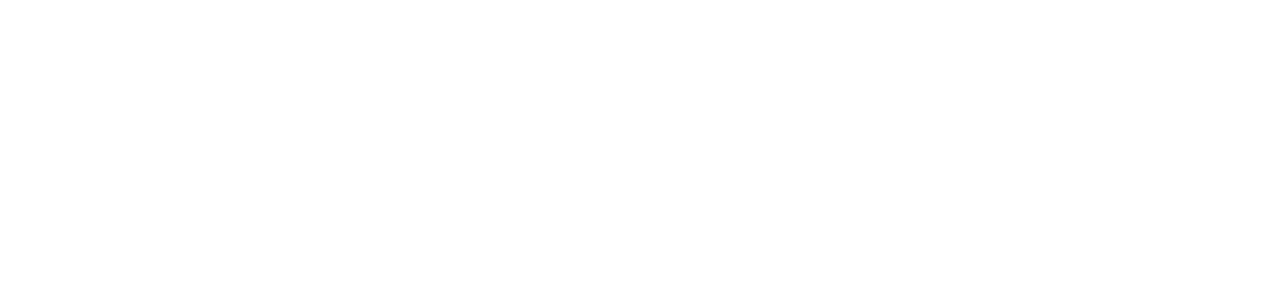
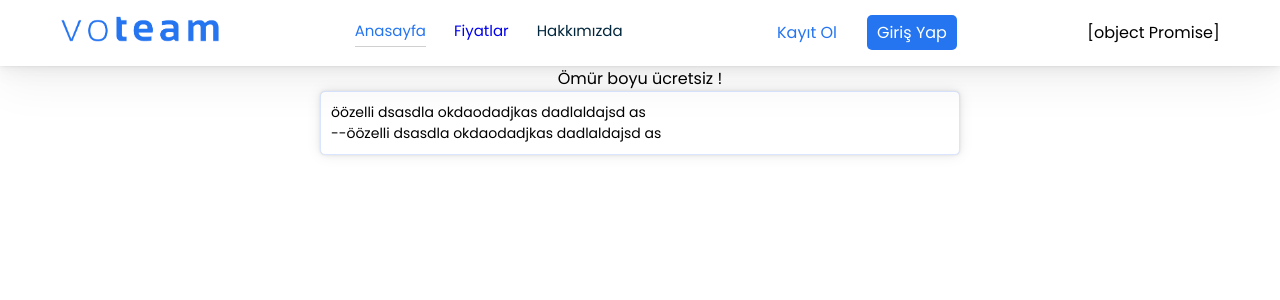
Before and after one commit to halilcn/voteam, a Vue app in the folder frontend/: page /prices in a window 1280 px wide. Before the commit this address had no page. Shown: the top 300 px of the page. Built offline with nearby package versions, Linux system fonts and the light colour scheme.

Commit message:
added icons and added prices

```diff
--- a/frontend/package.json
+++ b/frontend/package.json
@@ -8,7 +8,9 @@
     "lint": "vue-cli-service lint"
   },
   "dependencies": {
+    "@fortawesome/fontawesome-free": "^5.15.4",
     "@lottiefiles/lottie-player": "^1.3.1",
+    "bootstrap-icons": "^1.5.0",
     "core-js": "^3.6.5",
     "vue": "^3.0.0",
     "vue-i18n": "^8.25.0",
--- a/frontend/src/App.vue
+++ b/frontend/src/App.vue
@@ -13,5 +13,10 @@ html, body {
 * {
   box-sizing: border-box;
   outline: none;
+  text-decoration: none;
+}
+
+a:visited {
+  color: inherit;
 }
 </style>
--- a/frontend/src/components/home/Content.vue
+++ b/frontend/src/components/home/Content.vue
@@ -3,7 +3,7 @@
     <div class="item main">
       <div class="text">
         <div class="title">
-          Title Tİtle Doksdfsf Sosdfjısdfds
+          votem takım yönetimine demokrasi getirir.
         </div>
         <div class="info">
           loreldksa ajd ajsdsadjask jaskdhasjkdhas oıertuer tıertuıertu ejdfghjdf
@@ -64,27 +64,33 @@
 </template>
 
 <script>
-import '@lottiefiles/lottie-player'
+import '@lottiefiles/lottie-player';
 
 export default {
   name: 'Content'
-}
+};
 </script>
 
 <style lang="scss" scoped>
 .content {
+  padding: 0 20px;
 
   .item {
-    margin: 0 5px;
+    margin: 7px 0;
     display: flex;
     align-items: center;
     justify-content: center;
+    color: #02273D;
 
     .text {
       .title {
         font-weight: 600;
-        font-size: 33px;
-        color: #02273D;
+        font-size: 35px;
+      }
+
+      .info {
+        font-weight: 300;
+        font-size: 15px;
       }
     }
 
--- a/frontend/src/components/home/TopHeader.vue
+++ b/frontend/src/components/home/TopHeader.vue
@@ -1,15 +1,21 @@
 <template>
   <div class="top-header">
     <div class="logo">
-      <img src="@/assets/logo.png">
+      <img src="@/assets/logos/voteam.png">
     </div>
     <div class="links">
-      <div class="item">
+      <router-link
+          class="item selected"
+          tag="div"
+          :to="{name:'Home'}">
         Anasayfa
-      </div>
-      <div class="item">
+      </router-link>
+      <router-link
+          class="item"
+          tag="div"
+          :to="{name:'Prices'}">
         Fiyatlar
-      </div>
+      </router-link>
       <div class="item">
         Hakkımızda
       </div>
@@ -27,22 +33,26 @@
 </template>
 
 <script>
-import ChooseLanguage from '@/components/shared/ChooseLanguage'
 
 export default {
   name: 'Top',
   components: {
-    ChooseLanguage
+    //!!!
+    ChooseLanguage: () => import('../shared/ChooseLanguage')
   }
-}
+};
 </script>
 
 <style lang="scss" scoped>
 .top-header {
-  position: relative;
+  position: sticky;
+  z-index: 10;
+  top: 0;
   display: flex;
   align-items: center;
   justify-content: space-around;
+  padding: 15px 0;
+  background-color: white;
   box-shadow: 0 0.5px 1.3px rgba(0, 0, 0, 0.014),
   0 1.3px 3.1px rgba(0, 0, 0, 0.02),
   0 2.4px 5.8px rgba(0, 0, 0, 0.025),
@@ -53,7 +63,7 @@ export default {
 
   .logo {
     img {
-      width: 80px;
+      width: 160px;
     }
   }
 
@@ -62,9 +72,22 @@ export default {
     color: #02273D;
 
     .item {
-      margin: 0 7px;
+      margin: 0 14px;
       cursor: pointer;
-      font-size: 14px;
+      font-size: 15px;
+      padding-bottom: 4px;
+      border-bottom: 1px solid white;
+      transition: .3s;
+
+      &:hover {
+        border-bottom-color: #d0d0d0;
+      }
+
+      &.selected {
+        color: #2575f1;
+        border-bottom-color: #d0d0d0;
+      }
+
     }
   }
 
@@ -73,7 +96,7 @@ export default {
     align-items: center;
 
     div {
-      margin: 0 4px;
+      margin: 0 10px;
       cursor: pointer;
       font-weight: 400;
     }
@@ -85,10 +108,22 @@ export default {
       color: white;
       padding: 5px 10px;
       border-radius: 5px;
+      transition: .3s;
+
+      &:hover {
+        background-color: #1d6ce7;
+        transform: scale(1.03);
+      }
     }
 
     .register {
       color: #2575f1;
+      padding: 5px 10px;
+      border-radius: 5px;
+
+      &:hover {
+        background-color: #f0f6ff;
+      }
     }
   }
 
--- a/frontend/src/components/shared/ChooseLanguage.vue
+++ b/frontend/src/components/shared/ChooseLanguage.vue
@@ -7,13 +7,13 @@
       </div>
     </div>
     <ul v-if="isShowDropdownList" class="dropdown-list">
-      <li class="item">
+      <li @click="changeLanguage('TR')" class="item">
         <img class="flag" src="@/assets/flags/tr.png" alt="tr-flag">
         <div class="txt">
           Turkish
         </div>
       </li>
-      <li class="item">
+      <li @click="changeLanguage('EN')" class="item">
         <img class="flag" src="@/assets/flags/us.png" alt="tr-flag">
         <div class="txt">
           English
@@ -28,15 +28,28 @@ export default {
   name: 'ChooseLanguage',
   data() {
     return {
-      isShowDropdownList: true
-    }
+      isShowDropdownList: false
+    };
   },
   methods: {
     handleDropdownList() {
-      this.isShowDropdownList = !this.isShowDropdownList
+      this.isShowDropdownList = !this.isShowDropdownList;
+    },
+    changeLanguage(lang) {
+      alert(lang);
     }
+  },
+  created() {
+    let self = this;
+    window.addEventListener('click', function (e) {
+      // Todo:Helper class'a alma ?
+      if (!self.$el.contains(e.target)) {
+        console.log('out click çalıştırma her zamna çalışıyor!!!!');
+        self.isShowDropdownList = false;
+      }
+    });
   }
-}
+};
 </script>
 
 <style lang="scss" scoped>
@@ -53,6 +66,11 @@ export default {
     padding: 3px 7px;
     border-radius: 4px;
     cursor: pointer;
+    background-color: #f1f4fa;
+
+    &:hover {
+      background-color: #e7ebf3;
+    }
 
     .txt {
       margin-left: 3px;
@@ -70,7 +88,16 @@ export default {
     width: 130px;
     border-radius: 4px;
     background-color: white;
-    border: 1px solid black;
+    border-color: #d0d9ee;
+    overflow: auto;
+    font-size: 14px;
+
+    box-shadow: 0 0px 0.4px rgba(0, 0, 0, 0.017),
+    0 0px 0.9px rgba(0, 0, 0, 0.024),
+    0 0px 1.8px rgba(0, 0, 0, 0.03),
+    0 0px 3.1px rgba(0, 0, 0, 0.036),
+    0 0px 5.8px rgba(0, 0, 0, 0.043),
+    0 0px 14px rgba(0, 0, 0, 0.06);
 
     .item {
       display: flex;
@@ -78,8 +105,8 @@ export default {
       cursor: pointer;
       padding: 5px 10px;
 
-      &:hover{
-        background-color: #e2e5ea;
+      &:hover {
+        background-color: #f1f4fa;
       }
 
       .txt {
--- a/frontend/src/router/index.js
+++ b/frontend/src/router/index.js
@@ -1,17 +1,21 @@
-import { createRouter, createWebHistory } from 'vue-router'
-import Home from '../views/Home.vue'
+import { createRouter, createWebHistory } from 'vue-router';
 
 const routes = [
   {
     path: '/',
     name: 'Home',
-    component: Home
+    component: () => import('../views/Home.vue')
   },
-]
+  {
+    path: '/prices',
+    name: 'Prices',
+    component: () => import('../views/Prices.vue')
+  }
+];
 
 const router = createRouter({
   history: createWebHistory(process.env.BASE_URL),
   routes
-})
+});
 
-export default router
+export default router;
--- /dev/null
+++ b/frontend/src/styles/icons.scss
@@ -0,0 +1,2 @@
+//@include "bootstar";
+//@import "~@fortawesome/fontawesome-free";
--- a/frontend/src/styles/index.scss
+++ b/frontend/src/styles/index.scss
@@ -1,3 +1,4 @@
 @import "variables";
 @import "fonts";
 @import "mixins";
+@import "icons";
--- a/frontend/src/views/Home.vue
+++ b/frontend/src/views/Home.vue
@@ -1,13 +1,11 @@
 <template>
-  <div class="home">
-    <top-header/>
-    <content2/>
-  </div>
+  <top-header/>
+  <content2/>
 </template>
 
 <script>
-import TopHeader from '../components/home/TopHeader'
-import Content from '../components/home/Content'
+import TopHeader from '../components/home/TopHeader';
+import Content from '../components/home/Content';
 
 export default {
   name: 'Home',
@@ -15,7 +13,7 @@ export default {
     TopHeader: TopHeader, //import('@/components/home/TopHeader'),
     Content2: Content//import('@/components/home/TopHeader'),
   }
-}
+};
 </script>
 
 <style lang="scss">
--- /dev/null
+++ b/frontend/src/views/Prices.vue
@@ -0,0 +1,65 @@
+<template>
+  <top-header></top-header> <!--  code review-->
+  <div class="prices">
+    <div class="free-title">
+      Ömür boyu <span>ücretsiz</span> !
+    </div>
+    <div class="features-list">
+      <div class="item">
+        <div class="icon">
+          <i class="fab fa-facebook-square"></i>
+          <i class="fa fa-facebook-square"></i>
+        </div>
+        <div class="txt">öözelli dsasdla okdaodadjkas dadlaldajsd as</div>
+      </div>
+      <div class="item">
+        <div class="icon">--</div>
+        <div class="txt">öözelli dsasdla okdaodadjkas dadlaldajsd as</div>
+      </div>
+    </div>
+  </div>
+</template>
+
+<script>
+import TopHeader from '../components/home/TopHeader';
+
+export default {
+  name: 'Prices',
+  components: {
+    TopHeader: TopHeader
+  }
+};
+</script>
+
+<style lang="scss" scoped>
+.prices {
+  display: flex;
+  flex-direction: column;
+  align-items: center;
+
+  .free-title {
+
+  }
+
+  .features-list {
+    background-color: white;
+    width: 50%;
+    padding: 10px;
+    border-radius: 5px;
+    border: 1px solid #dae6ff;
+    font-size: 14px;
+
+    box-shadow: 0 0px 0.4px rgba(0, 0, 0, 0.022),
+    0 0px 1px rgba(0, 0, 0, 0.032),
+    0 0px 1.9px rgba(0, 0, 0, 0.04),
+    0 0px 3.4px rgba(0, 0, 0, 0.048),
+    0 0px 6.3px rgba(0, 0, 0, 0.058),
+    0 0px 15px rgba(0, 0, 0, 0.08);
+
+    .item {
+      display: flex;
+    }
+  }
+
+}
+</style>
```
Also changed, not shown: frontend/src/assets/logos/voteam.png (added), 1 other file (tests, documents, lock files or other folders).
